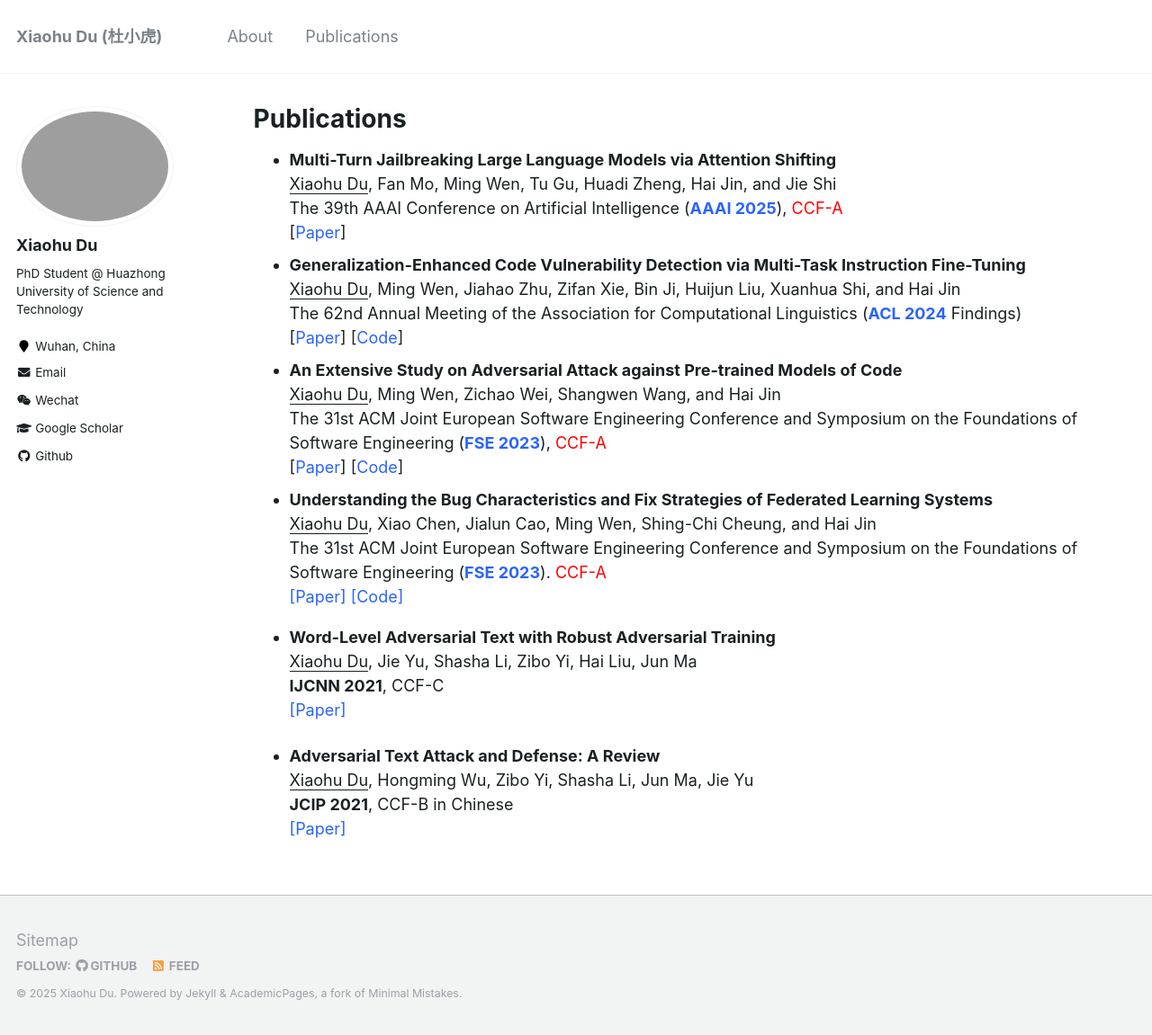
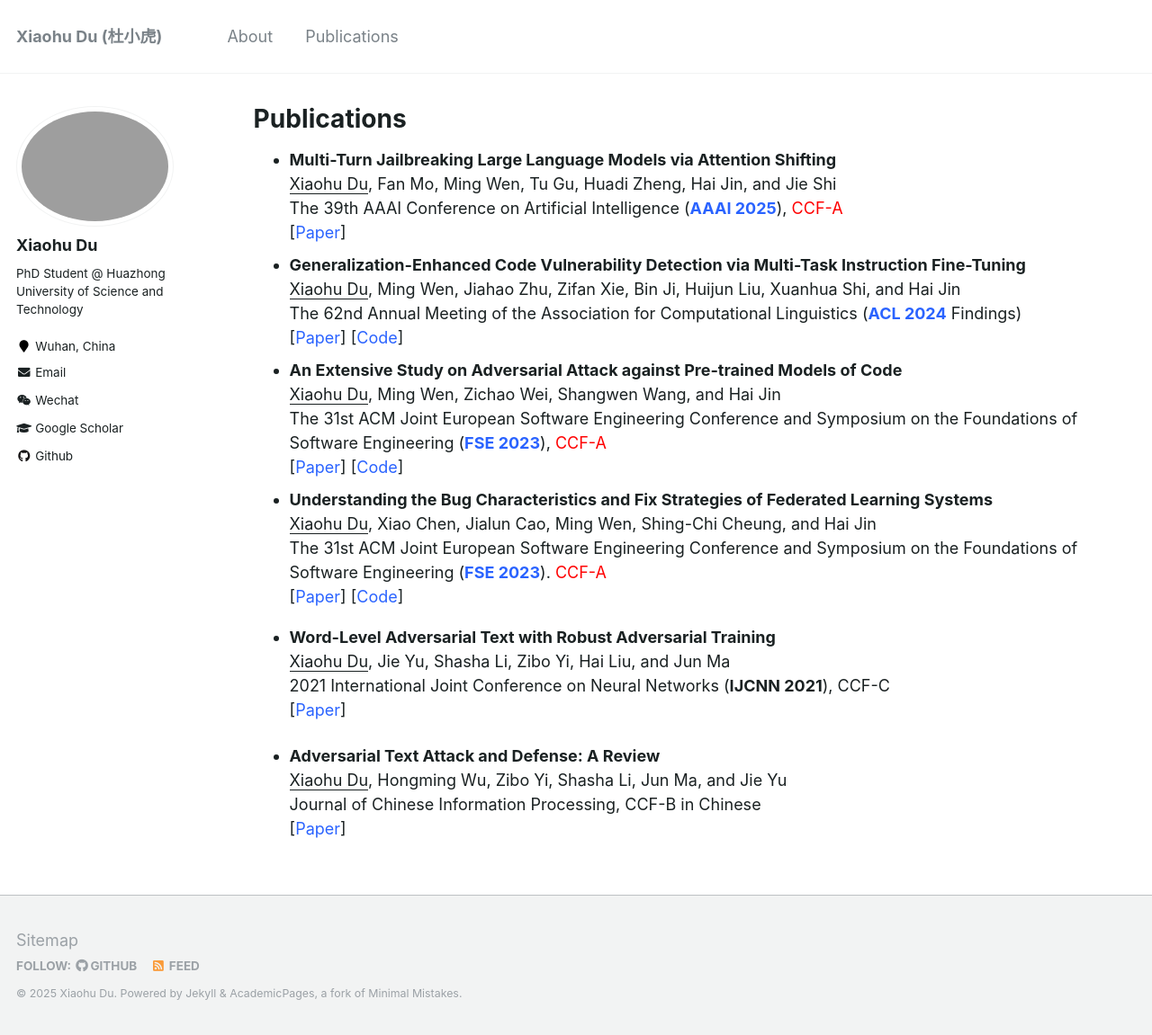
Before and after one commit to xhdu/xhdu.github.io, a Jekyll site: the page built from _pages/publications.md, in a window 1280 px wide and 1151 px high. Shown: the whole window at 90% size. Built offline with Jekyll 4.4.1, drawn with Linux system fonts in a browser that asks for light colours.

Commit message:
Minor Update

```diff
--- a/_pages/publications.md
+++ b/_pages/publications.md
@@ -12,7 +12,7 @@
 - **Generalization-Enhanced Code Vulnerability Detection via Multi-Task Instruction Fine-Tuning**
   <u>Xiaohu Du</u>, Ming Wen, Jiahao Zhu, Zifan Xie, Bin Ji, Huijun Liu, Xuanhua Shi, and Hai Jin
   The 62nd Annual Meeting of the Association for Computational Linguistics ([**ACL 2024**](https://2024.aclweb.org/) Findings)
-  [[Paper](http://xhdu.github.io/files/FSE23-1.pdf)] [[Code](https://github.com/CGCL-codes/Attack_PTMC)]
+  [[Paper](http://xhdu.github.io/files/ACL24.pdf)] [[Code](https://github.com/CGCL-codes/VulLLM)]
 - **An Extensive Study on Adversarial Attack against Pre-trained Models of Code**
   <u>Xiaohu Du</u>, Ming Wen, Zichao Wei, Shangwen Wang, and Hai Jin
   The 31st ACM Joint European Software Engineering Conference and Symposium on the Foundations of Software Engineering ([**FSE 2023**](https://conf.researchr.org/home/fse-2023)), <font color="red">CCF-A</font>
@@ -20,13 +20,13 @@
 - **Understanding the Bug Characteristics and Fix Strategies of Federated Learning Systems**
   <u>Xiaohu Du</u>, Xiao Chen, Jialun Cao, Ming Wen, Shing-Chi Cheung, and Hai Jin
   The 31st ACM Joint European Software Engineering Conference and Symposium on the Foundations of Software Engineering ([**FSE 2023**](https://conf.researchr.org/home/fse-2023)). <font color="red">CCF-A</font>
-  [[Paper]](http://xhdu.github.io/files/FSE23-2.pdf) [[Code]](https://github.com/CGCL-codes/FL_Bug_Study)
+  [[Paper](http://xhdu.github.io/files/FSE23-2.pdf)] [[Code](https://github.com/CGCL-codes/FL_Bug_Study)]
 - **Word-Level Adversarial Text with Robust Adversarial Training**
-  <u>Xiaohu Du</u>, Jie Yu, Shasha Li, Zibo Yi, Hai Liu, Jun Ma
-  **IJCNN 2021**, CCF-C
-  [[Paper]](http://xhdu.github.io/files/IJCNN21.pdf)
+  <u>Xiaohu Du</u>, Jie Yu, Shasha Li, Zibo Yi, Hai Liu, and Jun Ma
+  2021 International Joint Conference on Neural Networks (**IJCNN 2021**), CCF-C
+  [[Paper](http://xhdu.github.io/files/IJCNN21.pdf)]
 
 - **Adversarial Text Attack and Defense: A Review**
-  <u>Xiaohu Du</u>, Hongming Wu, Zibo Yi, Shasha Li, Jun Ma, Jie Yu
-  **JCIP 2021**, CCF-B in Chinese
-  [[Paper]](http://xhdu.github.io/files/JCIP21.pdf)
+  <u>Xiaohu Du</u>, Hongming Wu, Zibo Yi, Shasha Li, Jun Ma, and Jie Yu
+  Journal of Chinese Information Processing, CCF-B in Chinese
+  [[Paper](http://xhdu.github.io/files/JCIP21.pdf)]
```
Also changed, not shown: _pages/about.md (+2 -2 lines).
